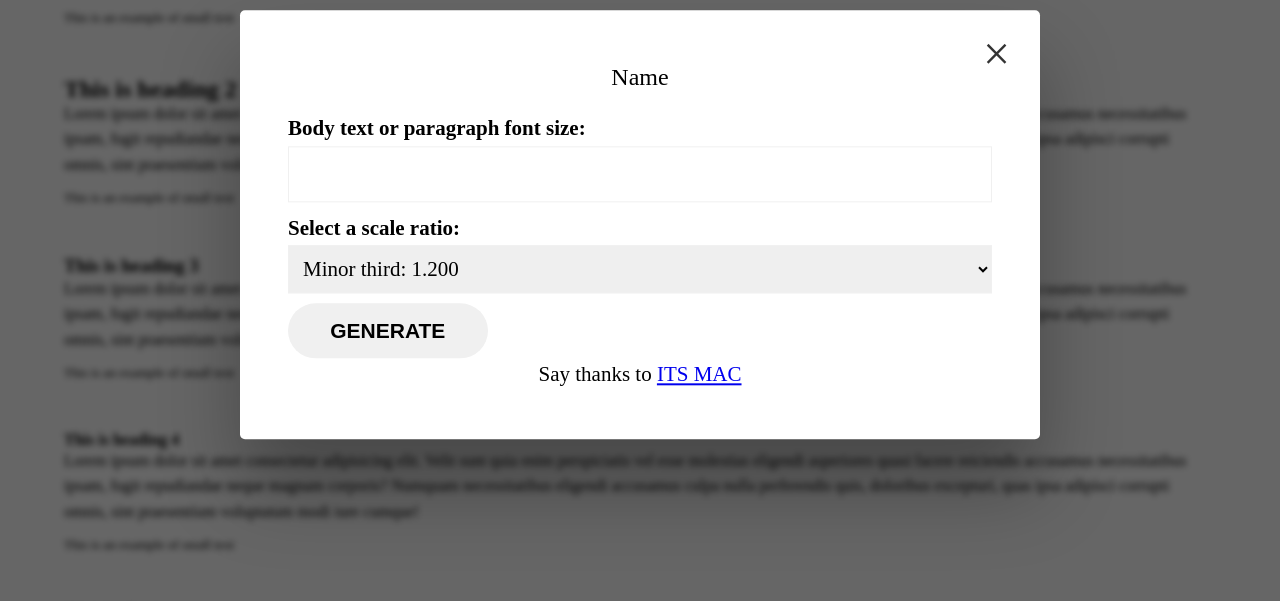
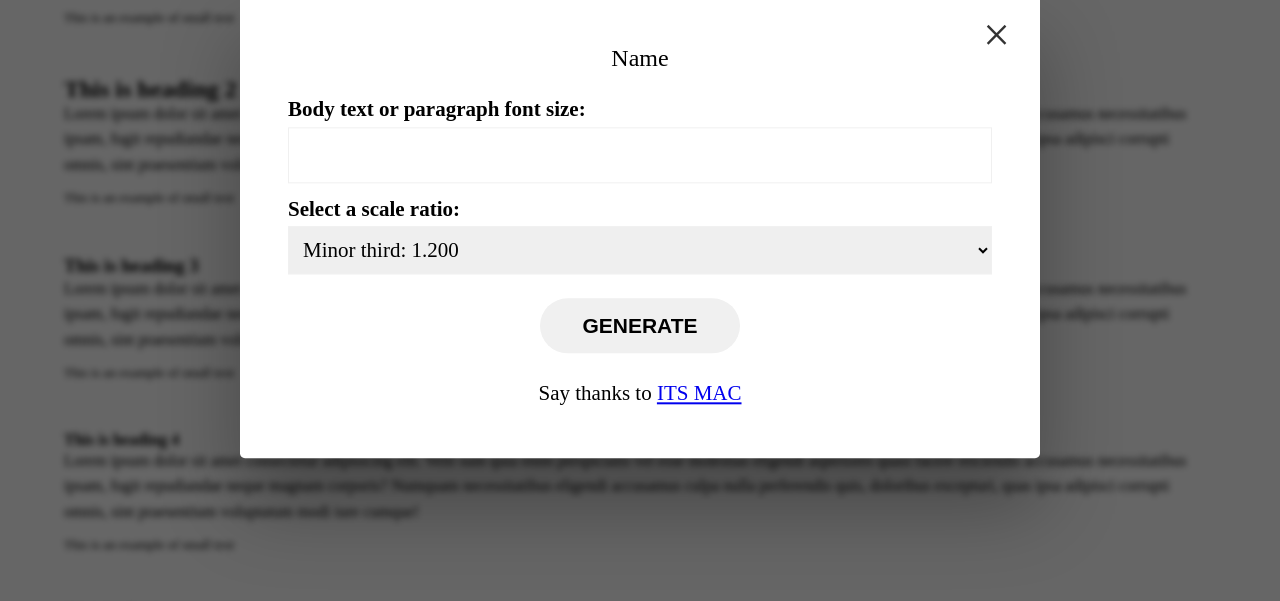
Before and after one commit to itsmacr8/Phreyah, a website built with Vite: page index.html in a window 1280 px wide. Both pictures are taken after a click on the button "Settings". Shown: the part 175-776 px from the top of the page. Built offline with nearby package versions, Linux system fonts and the light colour scheme.

Commit message:
font generator button center with vertical space

```diff
--- a/src/sass/components/_button.scss
+++ b/src/sass/components/_button.scss
@@ -14,6 +14,10 @@
     position: relative;
     overflow: hidden;
 
+    &--font-generator {
+        margin-inline: auto;
+        margin-block: 1.5rem;
+    }
     &:disabled {
         --border: none;
         background-color: var(--grey-400);
```
